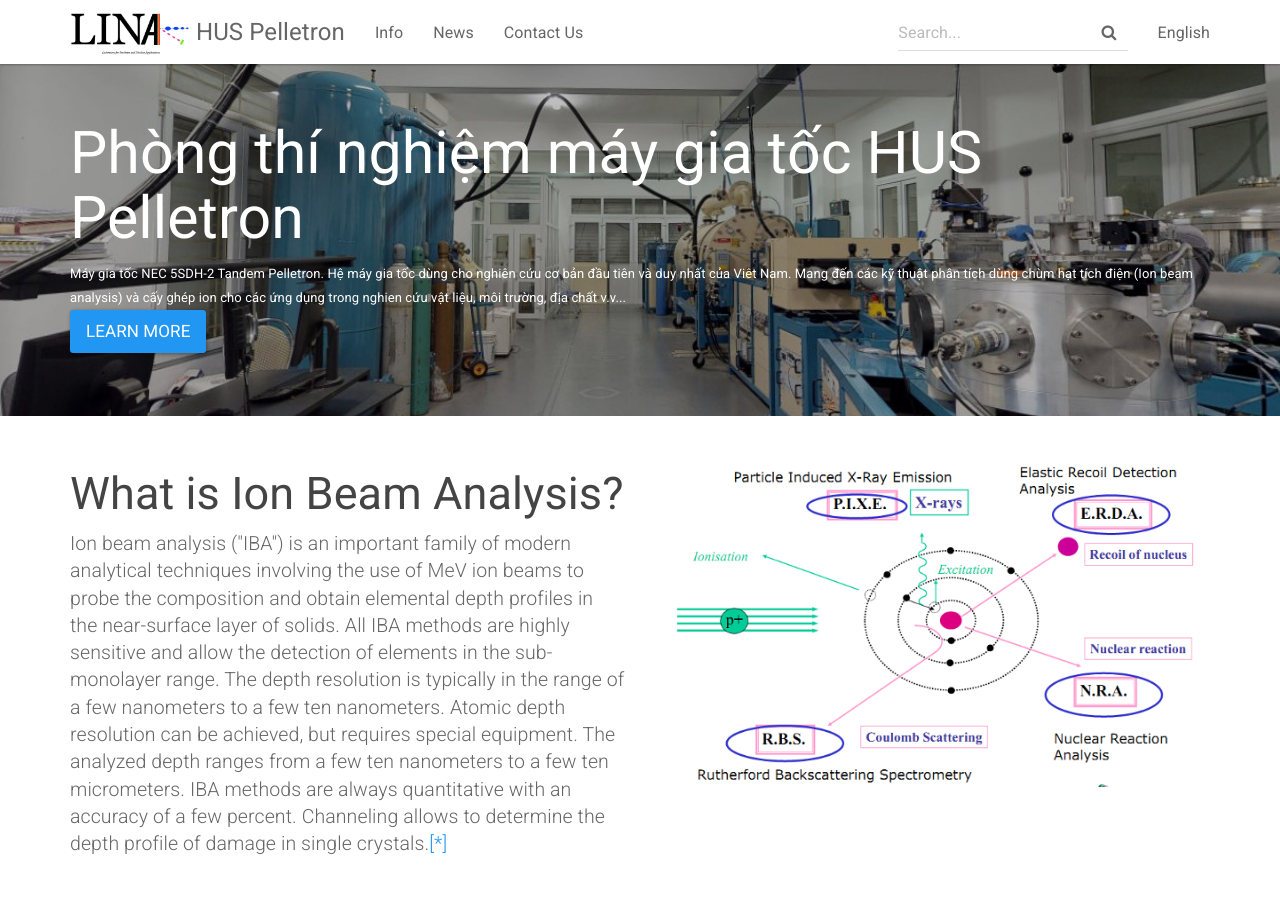
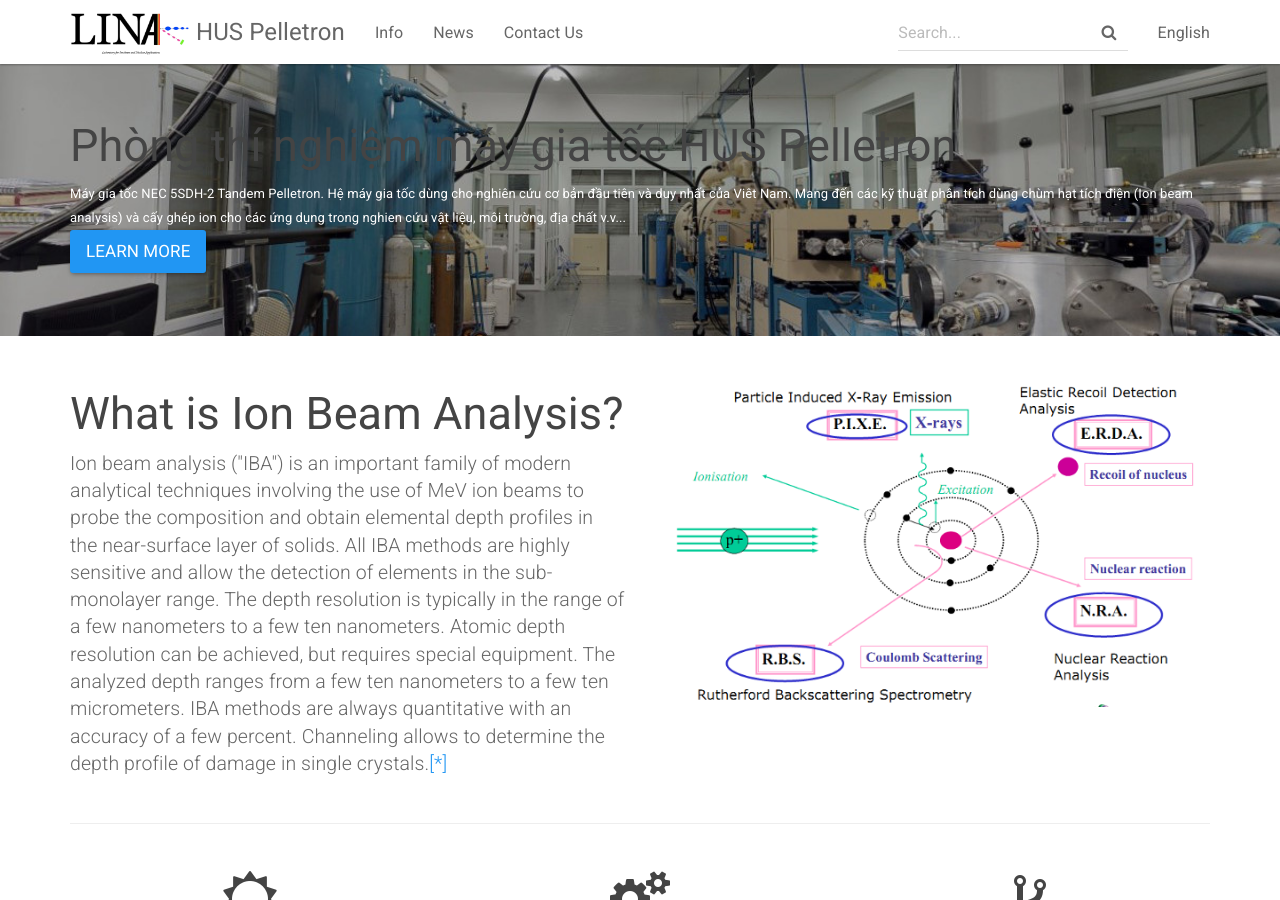
Before and after one commit to huspelletron/vi, a Jekyll site: the page built from index.html, in a window 1280 px wide and 900 px high. Built offline with Jekyll 4.4.1, drawn with Linux system fonts in a browser that asks for light colours.

```diff
--- a/index.html
+++ b/index.html
@@ -4,7 +4,7 @@ layout: default
 
 <div class="header-container jumbotron">
     <div class="container">
-        <h1>Phòng thí nghiệm máy gia tốc HUS Pelletron</h1>
+        <h2>Phòng thí nghiệm máy gia tốc HUS Pelletron</h2>
         Máy gia tốc NEC 5SDH-2 Tandem Pelletron. Hệ máy gia tốc dùng cho nghiên cứu cơ bản đầu tiên và duy nhất của Viêt Nam. Mang đến các kỹ thuật phân tích dùng chùm hạt tích điện (Ion beam analysis) và cấy ghép ion cho các ứng dụng trong nghien cứu vật liệu, môi trường, địa chất v.v...
         <p><a class="btn btn-primary btn-lg" href="{{ "/docs/home/" | relative_url }}" role="button">Learn more</a></p>
     </div>
```
